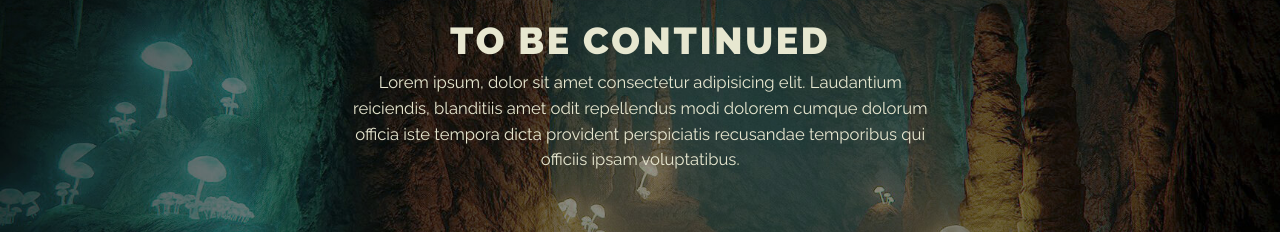
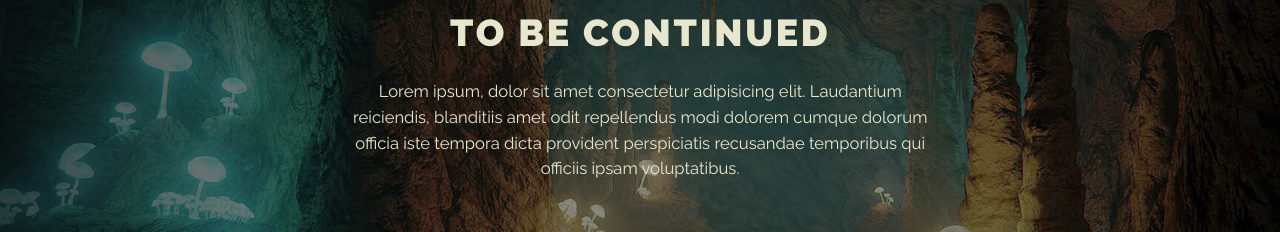
Before and after one commit to KashiaTroian/parallax__forest, a plain HTML site: page index.html in a window 1280 px wide. Shown: the part 1107-1339 px from the top of the page. Drawn offline with Linux system fonts and the light colour scheme.

Commit message:
css edits

```diff
--- a/css/style.css
+++ b/css/style.css
@@ -178,7 +178,7 @@ body{
 	.main-article__text{
 		max-width: calc(var(--index) * 28);
 		font-size: calc(var(--index) * .8);
-		margin-top: font-size: calc(var(--index) / 1.26);
+		margin-top: calc(var(--index) / 1.26);
 		transform: translate3d(0, calc(var(--scrollTop) / 7.6), 0);
 		will-change: transform;
 	}
```
